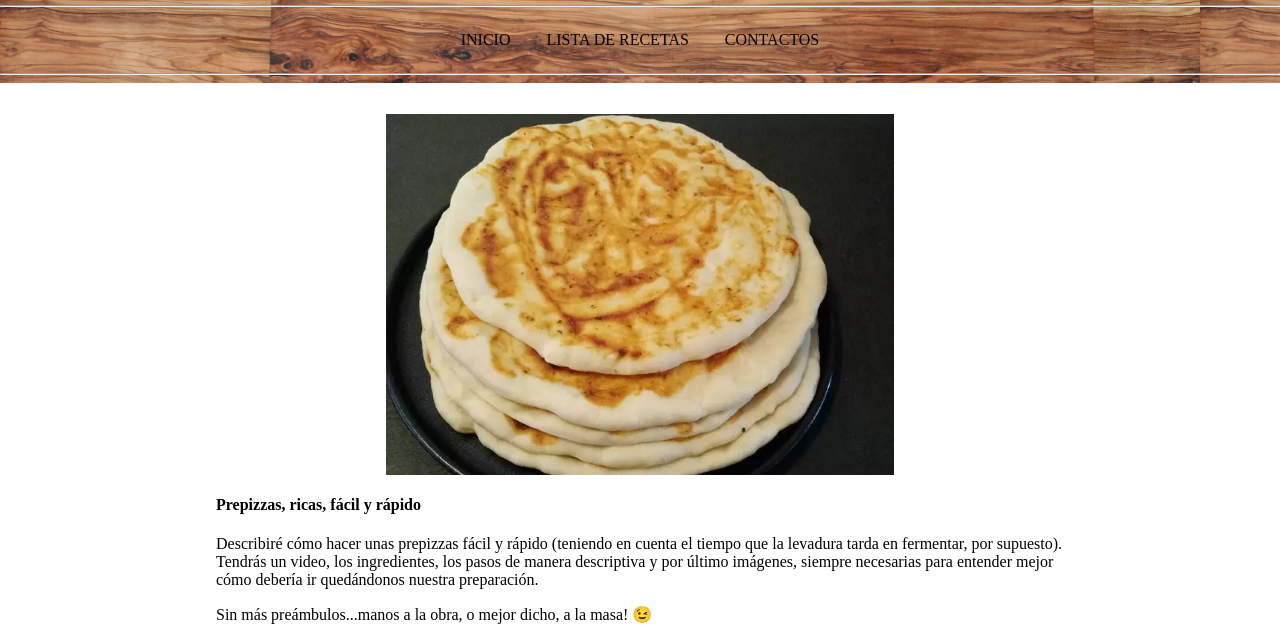
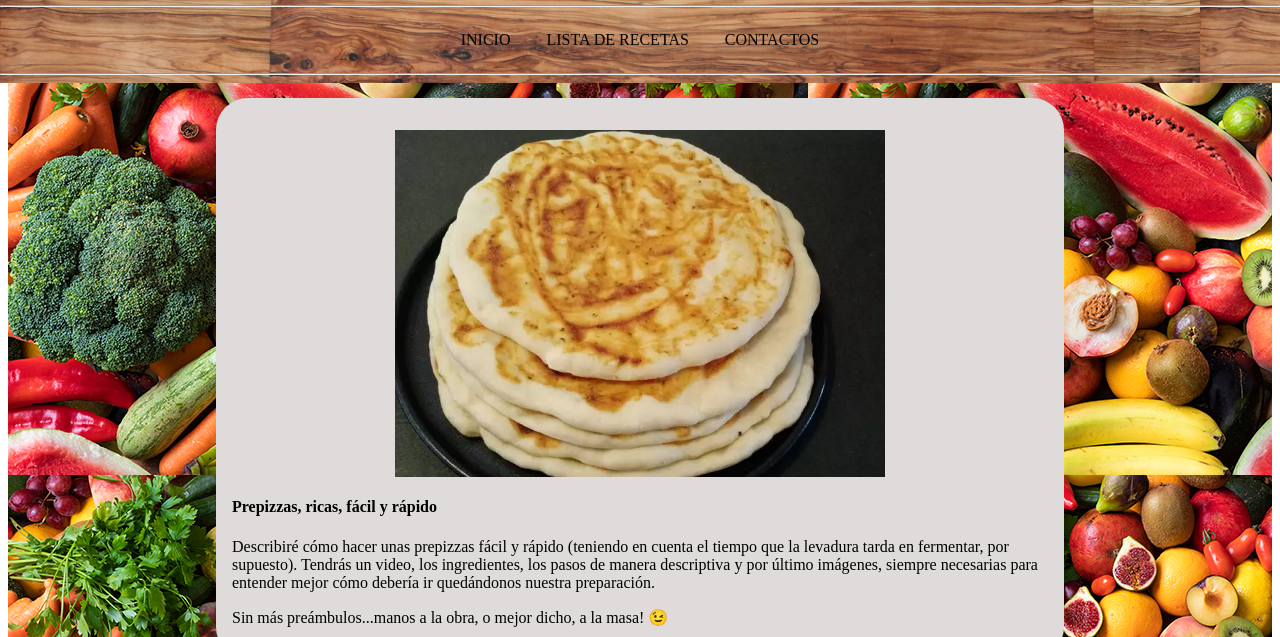
Before and after one commit to alanmarcos7e5/MARCOS_ALAN_DAMR1A, a plain HTML site: page receta/receta.html in a window 1280 px wide. Shown: the part 118-755 px from the top of the page. Drawn offline with Linux system fonts and the light colour scheme.

Commit message:
cambiada pag receta

```diff
--- a/css/Pr3_alanMarcos.css
+++ b/css/Pr3_alanMarcos.css
@@ -212,8 +212,16 @@ aside p{
     margin-bottom: 75%;
 }
 
+.descripcion,.ingredientes,.pasos,.fotos,.descripcionFinal,.video {
+    border-radius: 2rem;
+    background: rgb(223, 219, 219);
+    padding: 1rem;
+    margin-bottom: 2rem;
+}
+
+
 /*CONTACTO*/
-.contacto {
+.contacto,.receta {
     background-image: url("../imagenes/FrutasYVerduras.png");
 }
 
```
